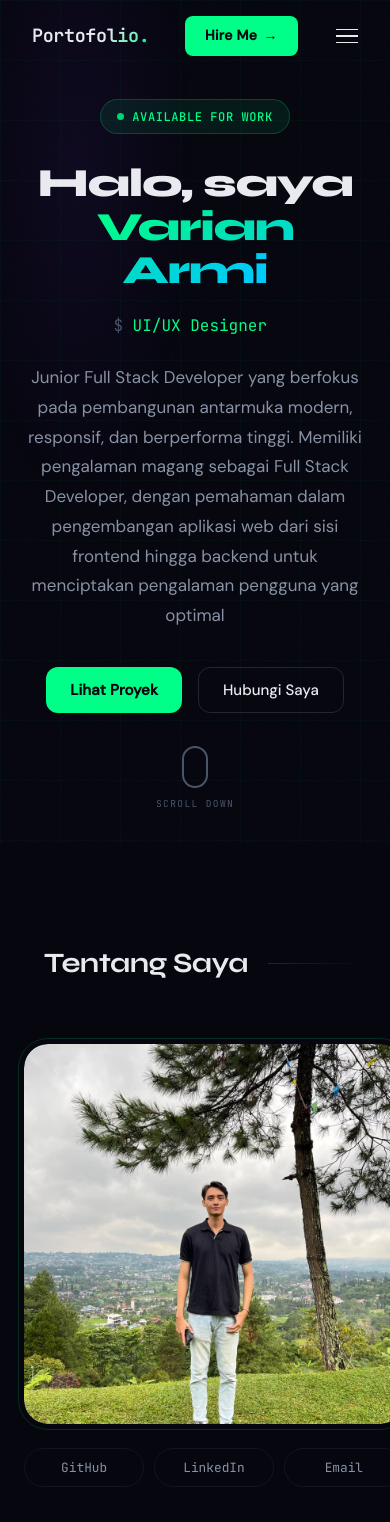
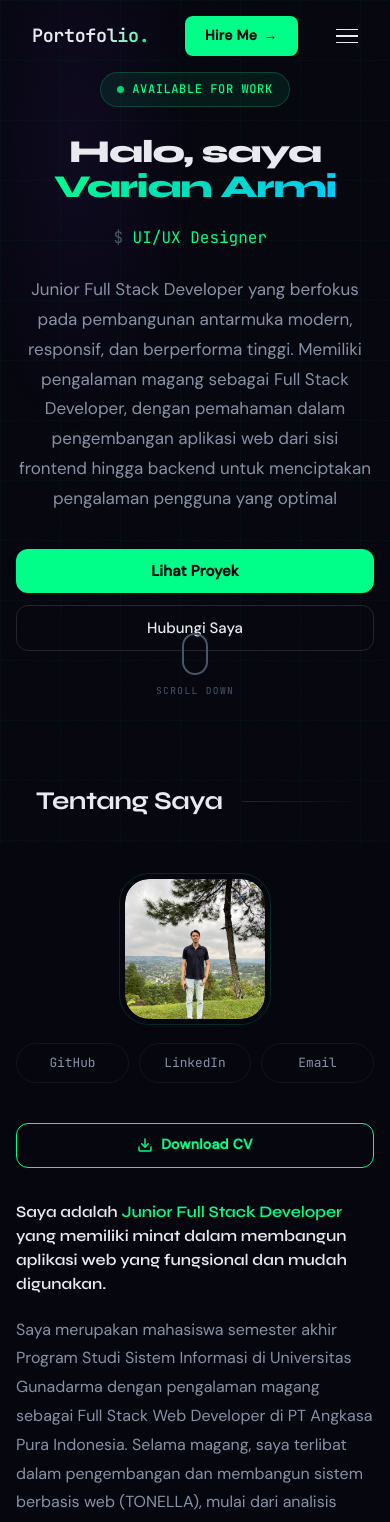
Before and after one commit to Armi88/portofolio1, a React (Vite) app: page / in a window 390 px wide. Shown: the top 1522 px of the page. Built offline with nearby package versions, Linux system fonts and the light colour scheme.

Commit message:
feat: add comprehensive responsive design for all device sizes

```diff
--- a/src/App.css
+++ b/src/App.css
@@ -1940,65 +1940,84 @@ body {
 /* ═══════════════════════════════════════
    RESPONSIVE
 ═══════════════════════════════════════ */
+/* ═══════════════════════════════════════
+   RESPONSIVE — TABLET (≤1024px)
+═══════════════════════════════════════ */
 @media (max-width: 1024px) {
+  .section-inner {
+    padding: 0 1.5rem;
+  }
+
+  /* Hero */
   .hero {
     grid-template-columns: 1fr;
     text-align: center;
-  }
-
+    padding: 6rem 1.5rem 3rem;
+    min-height: auto;
+    gap: 2rem;
+  }
   .hero-content {
     max-width: 600px;
     margin: 0 auto;
   }
-
   .hero-desc {
     max-width: 100%;
   }
-
   .hero-visual {
     display: none;
   }
-
   .hero-stats {
     justify-content: center;
   }
-
   .hero-actions {
     justify-content: center;
   }
 
+  /* About */
   .about-grid {
     grid-template-columns: 1fr;
-  }
-
+    gap: 2rem;
+  }
   .about-photo {
     flex-direction: row;
     align-items: flex-start;
-  }
-
-  .skills-grid {
+    gap: 1.5rem;
+  }
+
+  /* Skills */
+  .skills-icon-grid {
+    grid-template-columns: repeat(5, 1fr);
+  }
+
+  /* Projects */
+  .projects-grid {
     grid-template-columns: repeat(2, 1fr);
   }
 
+  /* Contact */
   .contact-grid {
     grid-template-columns: 1fr;
-  }
-
+    gap: 2rem;
+  }
+
+  /* Footer */
   .footer-top {
     grid-template-columns: 1fr 1fr;
     gap: 2rem;
   }
-
   .footer-brand {
     grid-column: 1 / -1;
   }
-
   .footer-brand-desc {
     max-width: 100%;
   }
 }
 
+/* ═══════════════════════════════════════
+   RESPONSIVE — SMALL TABLET (≤768px)
+═══════════════════════════════════════ */
 @media (max-width: 768px) {
+  /* Navbar */
   .nav-links {
     display: none;
     position: fixed;
@@ -2010,50 +2029,120 @@ body {
     justify-content: center;
     gap: 1rem;
     padding: 2rem;
-  }
-
+    z-index: 99;
+  }
   .nav-links.nav-open {
     display: flex;
   }
-
   .nav-right {
     gap: 0.25rem;
   }
-
   .nav-icon-btn {
     display: none;
   }
-
   .hamburger {
     display: flex;
   }
 
-  .projects-grid {
-    grid-template-columns: 1fr;
-  }
-
-  .skills-grid {
-    grid-template-columns: 1fr;
-  }
-
+  /* Hero */
+  .hero {
+    padding-top: 5rem;
+    padding-bottom: 3rem;
+  }
+  .hero-name {
+    font-size: 2.5rem;
+  }
+  .hero-typed {
+    font-size: 1rem;
+  }
+
+  /* About */
   .about-photo {
     flex-direction: column;
     align-items: center;
-  }
-
-  .hero {
-    padding-top: 5rem;
-  }
-
+    text-align: center;
+  }
+  .about-socials {
+    justify-content: center;
+  }
+  .about-tools {
+    text-align: left;
+  }
+
+  /* Skills */
+  .skills-icon-grid {
+    grid-template-columns: repeat(4, 1fr);
+    gap: 0.75rem;
+  }
+
+  /* Projects & Certificates */
+  .projects-grid {
+    grid-template-columns: 1fr;
+  }
+
+  /* Popup */
+  .popup-modal {
+    grid-template-columns: 1fr;
+    max-height: 92vh;
+    overflow-y: auto;
+    min-height: auto;
+  }
+  .popup-image-side {
+    min-height: 200px;
+    max-height: 220px;
+  }
+  .popup-img-placeholder {
+    min-height: 200px;
+  }
+  .popup-info-side {
+    padding: 1.25rem 1.25rem 1.5rem;
+    overflow-y: visible;
+  }
+  .popup-title {
+    font-size: 1.1rem;
+  }
+  .popup-desc {
+    max-height: none;
+    font-size: 0.85rem;
+  }
+  .popup-actions {
+    flex-direction: column;
+  }
+  .popup-btn {
+    width: 100%;
+    justify-content: center;
+  }
+
+  /* Timeline */
   .timeline {
     padding-left: 1.75rem;
   }
-
+  .timeline-header {
+    flex-direction: column;
+    gap: 0.25rem;
+  }
+
+  /* Contact */
+  .contact-headline {
+    font-size: 1.6rem;
+  }
+
+  /* Form buttons */
+  .form-btn-group {
+    flex-direction: column;
+  }
+  .btn-email,
+  .btn-primary {
+    width: 100%;
+    text-align: center;
+    justify-content: center;
+  }
+
+  /* Footer */
   .footer-top {
     grid-template-columns: 1fr;
     gap: 2rem;
   }
-
   .footer-bottom {
     flex-direction: column;
     align-items: flex-start;
@@ -2061,21 +2150,167 @@ body {
   }
 }
 
+/* ═══════════════════════════════════════
+   RESPONSIVE — MOBILE (≤480px)
+═══════════════════════════════════════ */
 @media (max-width: 480px) {
+  /* Global */
+  .section {
+    padding: 3rem 0;
+  }
+  .section-inner {
+    padding: 0 1rem;
+  }
+
+  /* Hero */
+  .hero {
+    padding: 4.5rem 1rem 2rem;
+  }
+  .hero-name {
+    font-size: 2rem;
+  }
+  .hero-badge {
+    font-size: 0.75rem;
+  }
   .hero-stats {
     gap: 1.5rem;
   }
-
   .stat-number {
     font-size: 1.25rem;
   }
-
+  .hero-actions {
+    flex-direction: column;
+    gap: 0.75rem;
+    width: 100%;
+  }
+
+  /* Buttons */
   .btn-primary,
-  .btn-ghost {
+  .btn-ghost,
+  .btn-email {
     padding: 0.75rem 1.5rem;
-  }
-
+    width: 100%;
+    text-align: center;
+    justify-content: center;
+  }
+
+  /* About */
+  .photo-frame {
+    width: 140px;
+    height: 140px;
+  }
+  .avatar-photo {
+    width: 140px;
+    height: 140px;
+  }
+  .about-lead {
+    font-size: 1rem;
+  }
+  .cv-download-btn {
+    width: 100%;
+    justify-content: center;
+    text-align: center;
+  }
+
+  /* Skills */
+  .skills-icon-grid {
+    grid-template-columns: repeat(3, 1fr);
+    gap: 0.5rem;
+  }
+  .skill-icon-img {
+    width: 36px;
+    height: 36px;
+  }
+  .skill-icon-name {
+    font-size: 0.7rem;
+  }
+
+  /* Section titles */
+  .section-title {
+    font-size: 1.6rem;
+  }
+
+  /* Project & certificate cards */
+  .project-card,
+  .cert-card {
+    padding: 1.25rem;
+  }
+  .project-title,
+  .cert-title {
+    font-size: 1rem;
+  }
+
+  /* Popup */
+  .popup-modal {
+    max-height: 95vh;
+    border-radius: var(--radius-md);
+    margin: 0 0.5rem;
+    width: calc(100% - 1rem);
+  }
+  .popup-image-side {
+    min-height: 160px;
+    max-height: 180px;
+  }
+  .popup-close {
+    top: 0.5rem;
+    right: 0.5rem;
+  }
+  .popup-title {
+    font-size: 1rem;
+  }
+
+  /* Timeline */
+  .timeline {
+    padding-left: 1.25rem;
+  }
+  .exp-role {
+    font-size: 0.95rem;
+  }
+  .timeline-content {
+    padding: 1rem;
+  }
+
+  /* Contact form */
+  .contact-form {
+    padding: 1.25rem;
+  }
+  .form-input {
+    font-size: 0.875rem;
+  }
+  .contact-headline {
+    font-size: 1.35rem;
+  }
+
+  /* Footer */
+  .footer-inner {
+    padding: 2rem 1rem 1.25rem;
+  }
+  .footer-logo {
+    font-size: 1.25rem;
+  }
   .footer-socials {
     flex-wrap: wrap;
   }
 }
+
+/* ═══════════════════════════════════════
+   RESPONSIVE — SMALL MOBILE (≤360px)
+═══════════════════════════════════════ */
+@media (max-width: 360px) {
+  .hero-name {
+    font-size: 1.75rem;
+  }
+  .skills-icon-grid {
+    grid-template-columns: repeat(3, 1fr);
+  }
+  .popup-modal {
+    margin: 0 0.25rem;
+    width: calc(100% - 0.5rem);
+  }
+  .section-title {
+    font-size: 1.4rem;
+  }
+  .navbar {
+    padding: 0 0.75rem;
+  }
+}
```
